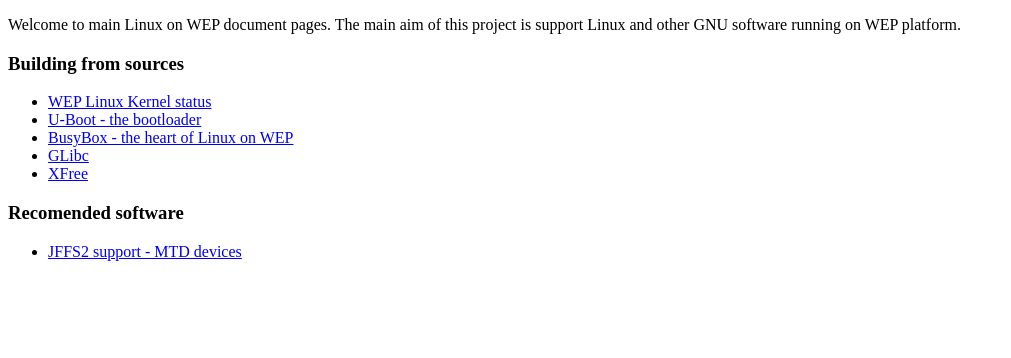
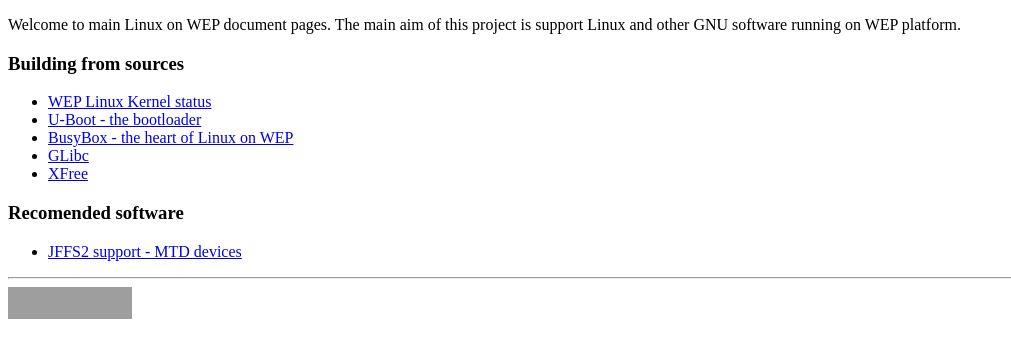
Before and after one commit to BackupTheBerlios/wep-linux, a plain HTML site: page website/index.html in a window 1280 px wide. Shown: the whole page, without its empty margins (0-1011 px from the left). Drawn offline with Linux system fonts and the light colour scheme; grey boxes are pictures that could not be loaded.

Commit message:
Added BerliOS logo.

```diff
--- a/website/index.html
+++ b/website/index.html
@@ -23,5 +23,9 @@ is support Linux and other GNU software running on WEP platform.
 <li><a href="mtddevices.html">JFFS2 support - MTD devices</a></li>
 </ul>
 <ul></ul>
+
+<hr />
+<a href="http://developer.berlios.de"><img src="http://developer.berlios.de/bslogo.php?group_id=790&amp;type=1" width="124" height="32" border="0" alt="BerliOS Logo"></a>
+
 </body>
 </html>
```
